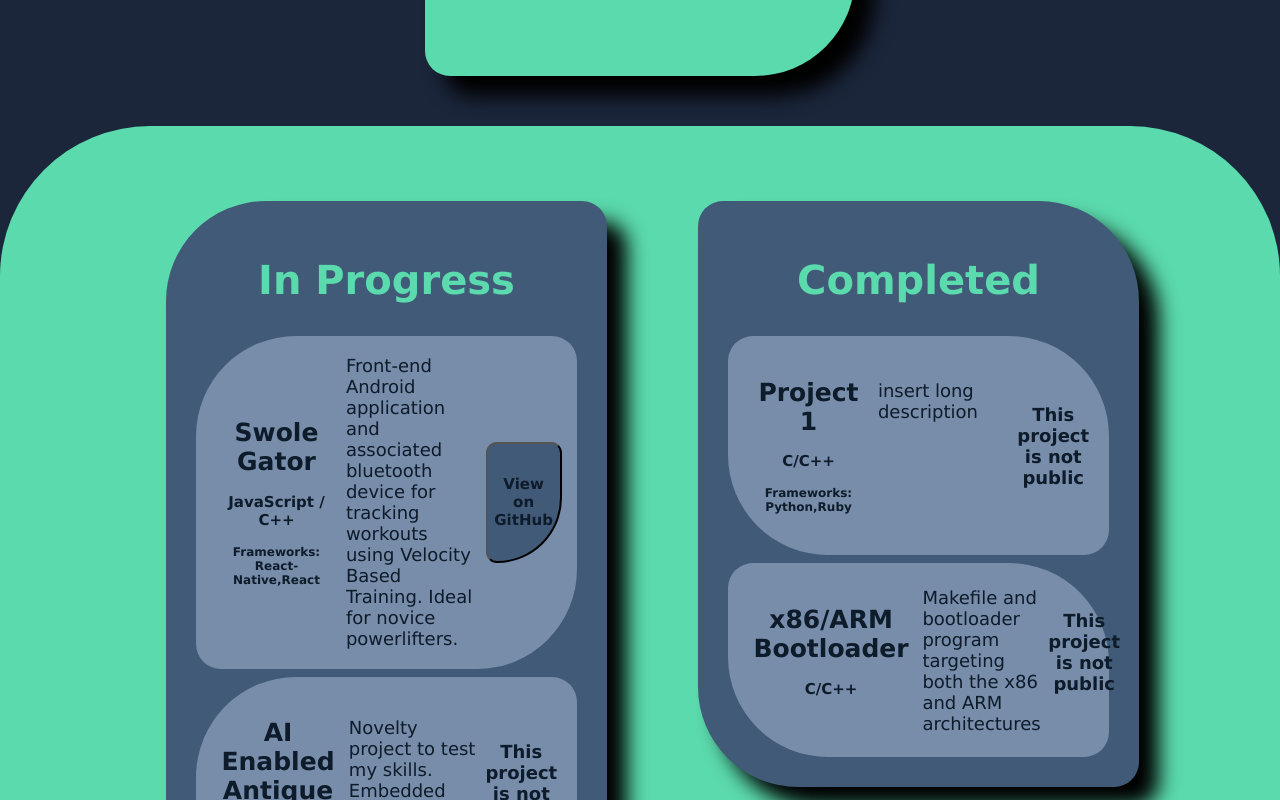
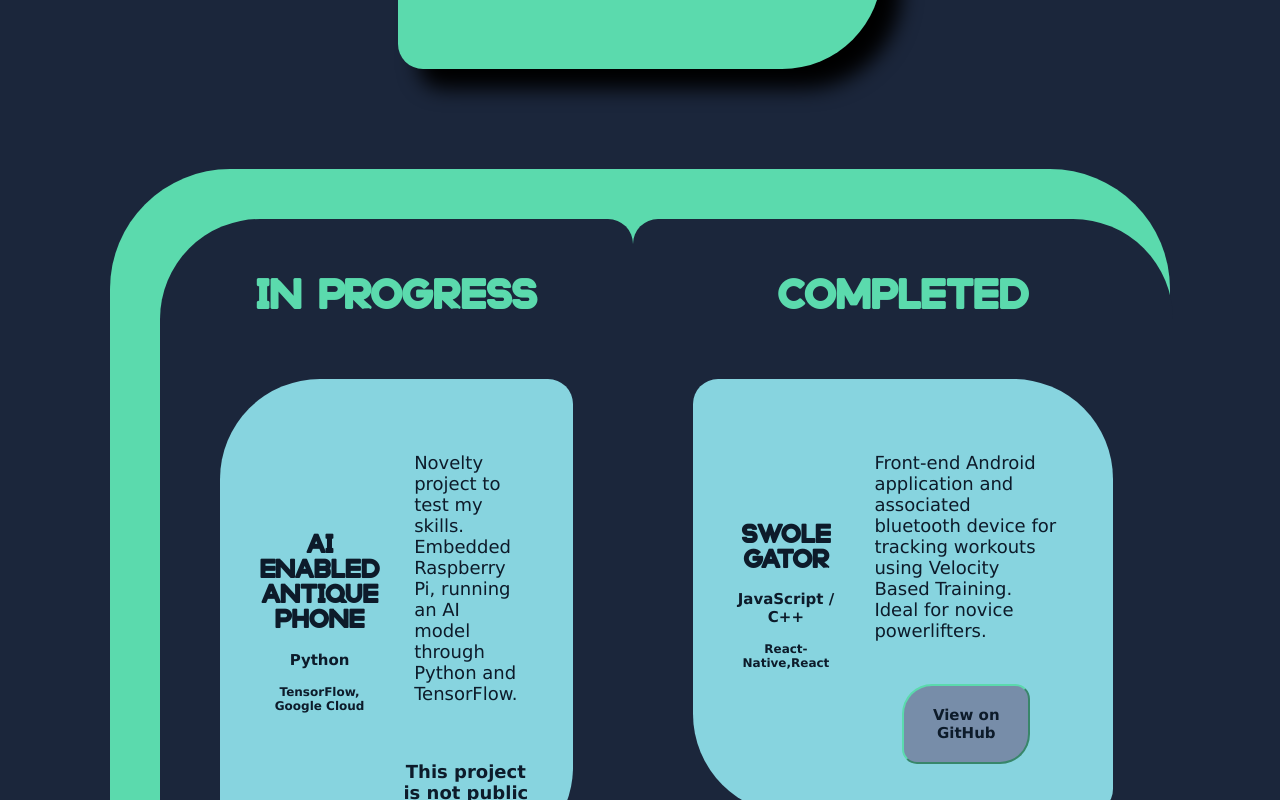
Before and after one commit to jkyleBlackmon/jkyleBlackmon.github.io, a React (Create React App) app: page /projects in a window 1280 px wide. Shown: the part 500-1300 px from the top of the page. Built offline with nearby package versions, Linux system fonts and the light colour scheme; the HTML template or start-up script is replaced by a standard one.

Commit message:
Resume added. More formatting

```diff
--- a/src/components/nav-bar.css
+++ b/src/components/nav-bar.css
@@ -14,6 +14,7 @@
 .logo-container {
     display: flex;
     align-content: space-around;
+    cursor: pointer;
     height: 256px;
     width: 670px;
     padding: 20px;
--- a/src/components/nav-bar.js
+++ b/src/components/nav-bar.js
@@ -3,10 +3,13 @@ import './nav-bar.css';
 import croplogo from '../resources/kyle-logo-crop.png';
 
 export const NavBar = () => {
+    const handleClick = () => {
+        window.open('/', '_blank');
+    };
     return(
         <div className='navbar'>
             <div className='logo-container'>
-                <img src={croplogo} alt='kyle-logo.png'/>
+                <img src={croplogo} alt='kyle-logo.png' onClick={handleClick}/>
             </div>
             <div className='navigation-container'>
                 <ul>
--- a/src/components/project-card.css
+++ b/src/components/project-card.css
@@ -1,23 +1,31 @@
+@font-face {
+    font-family: StampborRounded;
+    src: url('../resources/fonts/Stampbor-Rounded.otf') format("opentype");
+}
+
 .project-card-container {
+    width: inherit;
+    height: 100%;
+    margin: 30px;
+    padding: 30px;
+    align-self: center;
     display: flex;
     flex-direction: row;
-    background-color: #778DA9;
+    background-color: #87d4df;
     color: #0D1B2A;
-    margin: 2%;
-    height: fit-content;
     font-family: Verdana, Geneva, Tahoma, sans-serif;
     border-radius: inherit;
-    padding: 15px;
 }
 
 .project-card-header {
     flex: 0.4;
-    padding: 10px;
+    padding-inline: 10px;
     align-self: center;
     text-align: center;
 }
 .project-card-header h1 {
     font-size: 25px;
+    font-family: StampborRounded;
 }
 .project-card-header h3 {
     font-size: 15px;
@@ -27,43 +35,47 @@
 }
 
 .project-card-body {
+    flex: 0.8;
     display: flex;
-    flex-direction: row;
-    flex: 0.8;
+    padding: 10px;
+    flex-direction: column;
     align-self: center;
-    justify-content: space-evenly;
+    justify-content: space-between;
+    border-radius: inherit;
 }
 .project-card-body p {
-    flex: 0.8;
+    padding: 15px;
+    align-self: center;
     text-align: left;
     font-size: 18px;
     font-weight: normal;
-    margin:2%;
 }
 .project-card-body h4 {
-    flex: 0.3;
-    padding: 2%;
+    flex: 0.2;
     text-align: center;
     font-size: 18px;
 }
 
 .github-button {
-    flex: 0.2;
+    width: 60%;
+    padding: 10px;
+    margin: 10px;
     align-self: center;
-    padding:3%;
-    background-color: #415A77;
-    width: auto;
-    height: fit-content;
-    color: #415A77;
-    border-radius: 15px 15px 90px 15px;
+    background-color: #778DA9;
+    color:#1B263B;
+    border-radius: 30px 15px 30px 15px;
+    border-color: #5BDAAD;
+}
+.github-button:hover{
+    background-color: #5BDAAD;
+    border-color: #778DA9;
 }
 .github-button h5 {
+    height: fit-content;
+    margin: 10px;
+    text-wrap: wrap;
+    word-wrap: break-word;
     font-size: 15px;
     color:#0D1B2A;
     font-family: Verdana, Geneva, Tahoma, sans-serif;
 }
-
-.github-button:hover {
-    background-color: #5BDAAD;
-    color: black;
-}
--- a/src/components/project-card.js
+++ b/src/components/project-card.js
@@ -14,7 +14,7 @@ const ProjectCard = ({name, details}) => {
                 <h1>{name}</h1>
                 <h3>{details.primaryLanguage}</h3>
                 {details.secondaryLanguages.length > 0 ?
-                    (<h4>{`Frameworks: ${details.secondaryLanguages}`}</h4>)
+                    (<h4>{`${details.secondaryLanguages}`}</h4>)
                 :
                     (<br></br>)
                 }
--- a/src/pages/About.css
+++ b/src/pages/About.css
@@ -12,6 +12,7 @@
 }
 .about-bio{
     width: 40%;
+    display: flex;
     margin: 50px auto;
     padding: 50px;
     flex-direction: column;
@@ -22,13 +23,40 @@
     box-shadow: 20px 20px 20px black;
     text-align: center;
 }
+.about-bio-resume-download {
+    width: 30%;
+    display: flex;
+    flex-direction: column;
+    align-self: center;
+    cursor: pointer;
+}
+.resume-icon {
+    height: 3.5vw;
+    width: 3.5vw;
+    padding: 20px;
+    padding-bottom: 10px;
+    margin-top: 15px;
+    align-self: center;
+    background-color: #5BDAAD;
+}
 .about-bio h3 {
-    font-style: oblique;
     font-weight: 100;
+    font-size: 1.2vw;
+}
+.about-bio h4 {
+    font-weight: 100;
+    font-size: 0.8vw;
+    margin:0;
 }
 .about-bio p {
+    font-size: 1vw;
+    font-weight: 100;
     font-family: Verdana, Geneva, Tahoma, sans-serif;
     margin-inline: 50px;
+    margin: 0;
+    padding: 50px;
+    padding-bottom: 0;
+    padding-top: 20px;
 }
 
 .about-skills {
@@ -114,7 +142,7 @@
 }
 
 h2{
-    font-size: 40px;
+    font-size: 3vw;
     text-align: center;
 }
 p{
--- a/src/pages/About.js
+++ b/src/pages/About.js
@@ -3,17 +3,27 @@ import { SkillList } from '../components/skill-list';
 import { HobbyCard } from '../components/hobby-card';
 import './About.css';
 import aboutMe from '../resources/aboutme.json';
+import pdf_icon from '../resources/icons/pdf.png';
+import resume from '../resources/resume.pdf';
 
 const About = () => {
+    const downloadResume = () => {
+        console.log('Resume downloading...');
+    };
     return(
         <div className='about-container'>
             <div className='about-bio'>
                 <h2>About Me</h2>
-                <h3>B.S. Computer Engineering - University of Florida</h3>
+                <h3>{aboutMe.degree}</h3>
                 <p>{aboutMe.text}</p>
+                <div className='about-bio-resume-download' onClick={downloadResume}>
+                    <a href={resume} download="Blackmon_James_Kyle_Resume" target="_blank" rel="noreferrer">
+                        <img className='resume-icon' src={pdf_icon} alt='Resume.png'/>
+                        <h4>Download My Resume here!</h4>
+                    </a>
+                </div>
             </div>
             <div className='about-skills'>
-                {console.log(aboutMe.skills.hardware)}
                 <SkillList type={'Hardware'} skills={aboutMe['skills']['hardware']}/>
                 <SkillList type={'Software'} skills={aboutMe['skills']['software']}/>
             </div>
--- a/src/pages/Contact.css
+++ b/src/pages/Contact.css
@@ -1,29 +1,38 @@
+@font-face {
+    font-family: StampborRounded;
+    src: url('../resources/fonts/Stampbor-Rounded.otf') format("opentype");
+}
+
 .contact-container{
-    background-color: #1B263B;
     display: flex;
     flex-direction: column;
+    background-color: #1B263B;
     justify-content: center;
-    font-family: Verdana, Geneva, Tahoma, sans-serif;
+    font-family: StampborRounded;
 }
 
 .contact-header {
-    flex:0.1;
-    display: block;
+    display: flex;
+    flex-direction: column;
     padding: 50px;
-    margin: 25px;
+    margin: 50px;
+    align-self: center;
+    align-content: center;
     background-color: #5BDAAD;
-    align-self: center;
-    border-radius: 150px 25px 150px 25px;
+    border-radius: 100px 25px 100px 25px;
     box-shadow: 20px 20px 20px black;
 }
 
 .contact-header h1 {
     text-align: center;
-    font-size: 50px;
+    font-size: 3vw;
 }
 .contact-header h3 {
-    text-align: center;
-    font-size: 25px;
+    width: 70%;
+    align-self: center;
+    font-family: Verdana, Geneva, Tahoma, sans-serif;
+    word-wrap: normal;
+    font-size: 1vw;
     font-weight: lighter;
 }
 
--- a/src/pages/Projects.css
+++ b/src/pages/Projects.css
@@ -1,64 +1,63 @@
+@font-face {
+    font-family: StampborRounded;
+    src: url('../resources/fonts/Stampbor-Rounded.otf') format("opentype");
+}
+
 .project-main-container {
     display: flex;
-    height: fit-content;
+    width: 100%;
     flex-direction: column;
+
     background-color: #1B263B;
-    font-family: Verdana, Geneva, Tahoma, sans-serif;
 }
+
 .project-main-header {
+    width: 30%;
     margin: 50px;
-    display: block;
-    width: fit-content;
+    padding: 50px;
     align-self: center;
-    padding: 50px;
-    margin-inline: 20px;
+    align-content: center;
     background-color: #5BDAAD;
-    align-content: center;
     border-radius: 100px 25px 100px 25px;
     box-shadow: 20px 20px 20px black;
 }
 .project-main-header h1{
+    font-family: StampborRounded;
     text-align: center;
     font-size: 50px;
     color: black;
 }
 
 .projects-container {
+    width: 75%;
+    padding: 50px;
+    margin-top: 50px;
+    align-self: center;
     display: flex;
     flex-direction: row;
-    height: fit-content;
     background-color: #5BDAAD;
-    padding: 75px;
-    border-radius: 150px 150px 0px 0px;
+    border-radius: 120px 120px 0px 0px;
     justify-content: space-evenly;
 }
 .projects-container h2 {
+    margin: 30px;
+    padding-bottom: 30px;
     text-align: center;
     font-size: 40px;
-    font-family: Verdana, Geneva, Tahoma, sans-serif ;
+    font-family: StampborRounded;
 }
 
-.in-progress-projs {
-    margin-left: 25px;
-    display: table;
-    flex:0.4;
-    padding: 2%;
+.in-progress-projs,
+.completed-projs {
+    flex: 0.4;
+    padding: 30px;
     align-self: flex-start;
-    justify-content: space-around;
-    background-color: #415A77;
-    color: #5BDAAD;
-    border-radius: 100px 25px 100px 25px;
-    box-shadow: 20px 20px 20px black;
-}
-.completed-projs {
-    margin-left: 25px;
-    display: table;
-    flex: 0.4;
-    padding: 2%;
-    align-self: flex-start;
-    justify-content: space-around;
-    background-color: #415A77;
+    align-content: center;
+    background-color: #1B263B;
     color: #5BDAAD;
     border-radius: 25px 100px 25px 100px;
-    box-shadow: 20px 20px 20px black;
 }
+
+.in-progress-projs{
+    border-radius: 100px 25px 100px 25px;
+}
--- a/src/pages/Projects.js
+++ b/src/pages/Projects.js
@@ -13,13 +13,12 @@ export const Projects = () => {
             <div className='projects-container'>
                 <div className='in-progress-projs'>
                     <h2>In Progress</h2>
-                    <ProjectCard name={projects[2].name} details={projects[2].details}/>
                     <ProjectCard name={projects[3].name} details={projects[3].details}/>
                     <ProjectCard name={projects[4].name} details={projects[4].details}/>
                 </div>
                 <div className='completed-projs'>
                     <h2>Completed</h2>
-                    <ProjectCard name={projects[0].name} details={projects[0].details}/>
+                    <ProjectCard name={projects[2].name} details={projects[2].details}/>
                     <ProjectCard name={projects[1].name} details={projects[1].details}/>
                 </div>
             </div>
--- a/src/resources/aboutme.json
+++ b/src/resources/aboutme.json
@@ -21,5 +21,6 @@
     "skills":{
         "hardware": ["VHDL", "Altium PCB Design", "C/C++"],
         "software": ["HTML5", "CSS", "JavaScript", "React"]
-    }
+    },
+    "degree": "B.S. Computer Engineering - University of Florida"
 }
```
Also changed, not shown: src/resources/icons/pdf.png (added), 1 other file (tests, documents, lock files or other folders).
